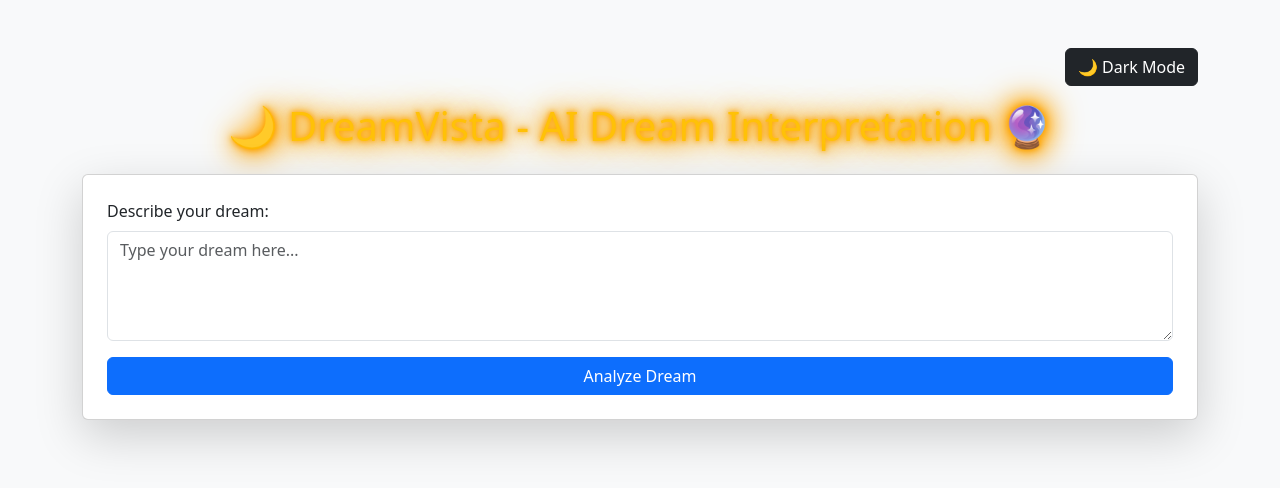
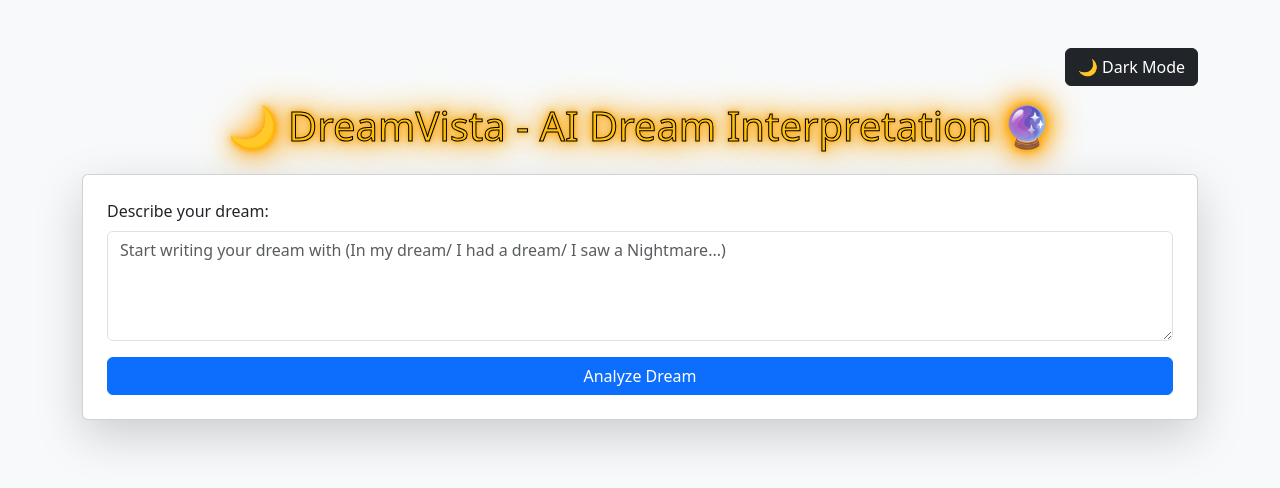
Before and after one commit to prabalgautam05/dreamvista, a Django app: page / in a window 1280 px wide. Shown: the top 488 px of the page. Run offline with Django 5.2, Linux system fonts and the light colour scheme.

Commit message:
Update home.html

```diff
--- a/dreamvista_backend/dream/templates/home.html
+++ b/dreamvista_backend/dream/templates/home.html
@@ -69,6 +69,11 @@
     >
       🌙 DreamVista - AI Dream Interpretation 🔮
     </h1>
+    <style>
+      body:not(.dark-mode) h1 {
+        -webkit-text-stroke: 1px black; /* Black outline for light mode */
+      }
+    </style>
 
     <div class="card shadow-lg p-4 mt-4">
       <form method="POST">
@@ -81,7 +86,7 @@
             class="form-control"
             rows="4"
             required
-            placeholder="Type your dream here..."
+            placeholder="Start writing your dream with (In my dream/ I had a dream/ I saw a Nightmare...)"
           ></textarea>
         </div>
         <button type="submit" class="btn btn-primary w-100">Analyze Dream</button>
@@ -142,12 +147,13 @@
         <!-- Right Column -->
         <div class="col-md-6">
           <!-- AI Interpretation Card -->
-          <div class="card shadow p-3">
-            <h4 class="text-dark">🤖 AI Interpretation</h4>
-            <div class="text-info">
-              {{ interpretation | safe }} <!-- Allows HTML rendering -->
-            </div>
-          </div>
+<div class="card shadow p-3">
+    <h4 class="text-dark">🤖 AI Interpretation</h4>
+    <div class="text-info" style="white-space: pre-wrap; font-family: Arial, sans-serif;">
+        {{ interpretation | safe }}
+    </div>
+</div>
+
         </div>
       </div>
     {% endif %}
```
